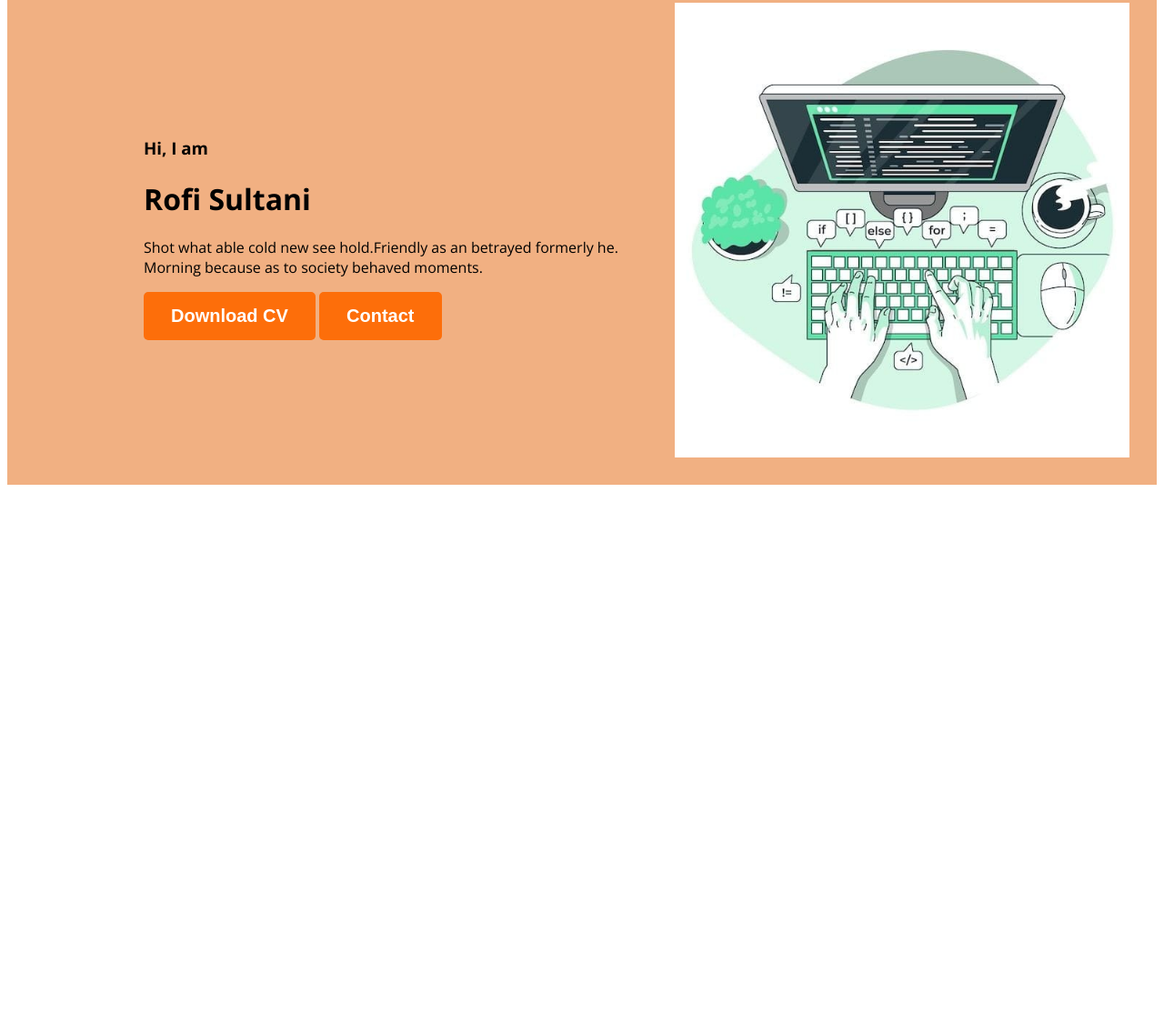
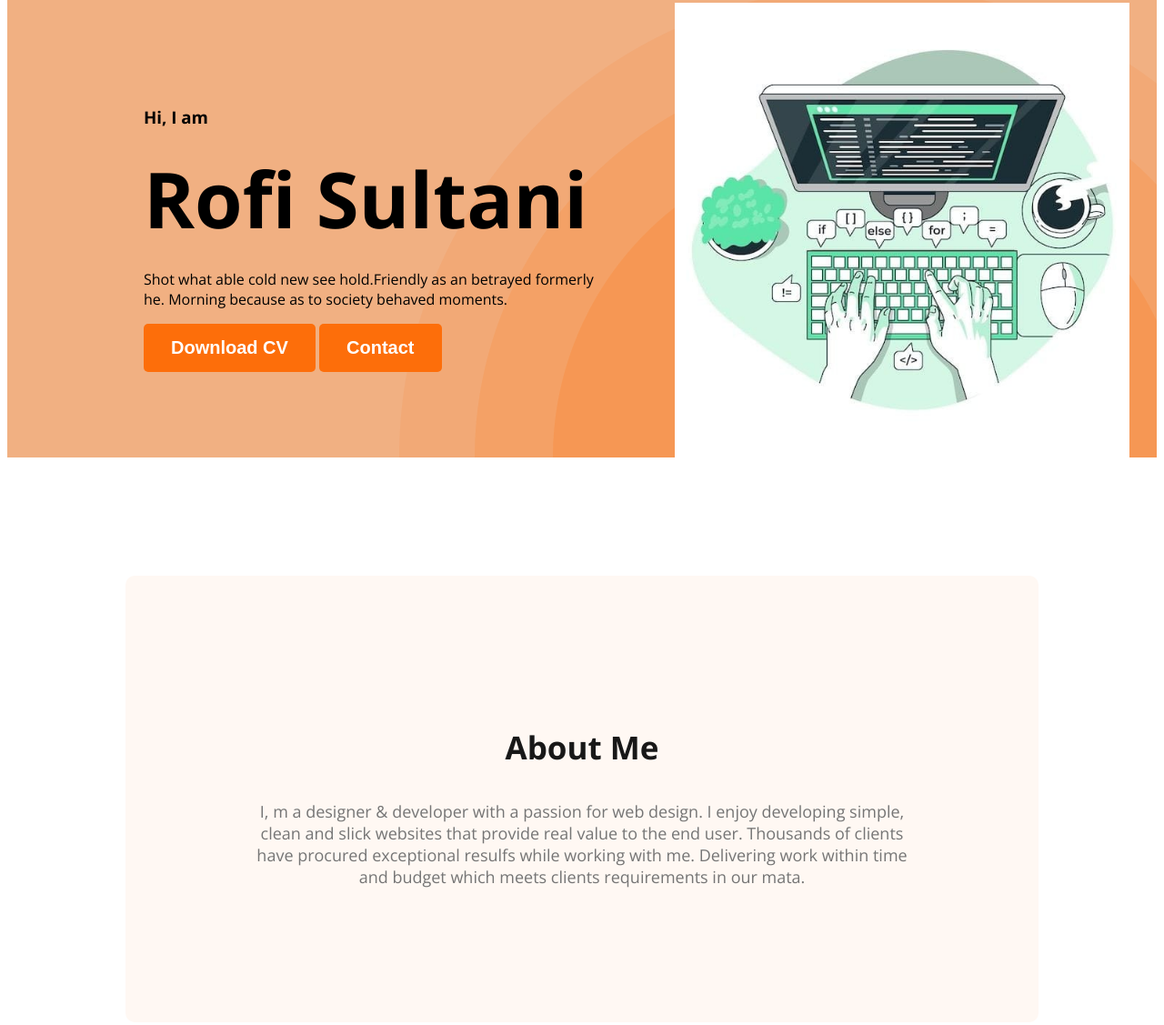
Before and after one commit to rofisultani/webdeveloper-portfolio, a plain HTML site: page index.html in a window 1280 px wide. Shown: the part 186-1313 px from the top of the page at 91% size. Before the commit the page ends 800 px from the top, so only its background shows below. Drawn offline with nearby package versions, Linux system fonts and the light colour scheme.

Commit message:
about section created

```diff
--- a/index.html
+++ b/index.html
@@ -23,7 +23,7 @@
             <div class="banner-content">
                 <h3 class="banner-greating">Hi, I am </h3>
                 <h1 class="banner-title">Rofi Sultani</h1>
-                <p>Shot what able cold new see hold.Friendly as an betrayed formerly he. Morning because as to society behaved moments.</p>
+                <p class="banner-description">Shot what able cold new see hold.Friendly as an betrayed formerly he. Morning because as to society behaved moments.</p>
                 <button class="btn-primary">Download CV</button>
                 <button class="btn-primary">Contact</button>
             </div>
@@ -31,7 +31,12 @@
         </div>
     </header>
     <main>
-
+        <section class="about">
+            <h3 class="section-title">About Me</h3>
+            <p class="section-description">
+                I, m a designer & developer with a passion for web design. I enjoy developing simple, clean and slick websites that provide real value to the end user. Thousands of clients have procured exceptional resulfs while working with me. Delivering work within time and budget which meets clients requirements in our mata.
+            </p>
+        </section>
     </main>
     <footer>
 
--- a/styles/portfolio.css
+++ b/styles/portfolio.css
@@ -1,6 +1,17 @@
 /* common shared styles */
 body{
     font-family: 'Open Sans', sans-serif;
+}
+.section-title{
+   color: #181818;
+   text-align: center;
+   font-size: 35px;
+   font-weight: 700;
+}
+.section-description{
+   color: #757575;
+   text-align: center;
+   font-size: 18px;
 }
 .text-primary{
     color: #FD6E0A;
@@ -41,12 +52,40 @@ body{
  /* header related styles */
  .header{
     background-color: #f1b082;
+    background-image: url('../images/header_bg.png');
+    background-repeat: no-repeat;
+    background-position: bottom right;
  }
  .banner{
-    padding: 30px 30px 30px 150px;
+    padding: 30px 30px 0px 150px;
     display: flex;
     align-items: center;
+    justify-content: space-between;
+ }
+ .banner-content{
+   max-width: 500px;
  }
  .banner .profile-pic{
    width: 500px;
  }
+ .banner-greeting{
+   font-size: 45px;
+   color: #474747;
+   margin-bottom: 0;
+ }
+ .banner-title{
+   font-size: 85px;
+   font-weight: 700;
+   margin-top: 5px;
+   margin-bottom: 20px;
+ }
+
+ /* main section styles */
+
+ /* about section styles */
+ .about{
+   padding: 130px;
+   border-radius: 10px;
+   background: #FFF8F3;
+   margin: 130px;
+ }
```
